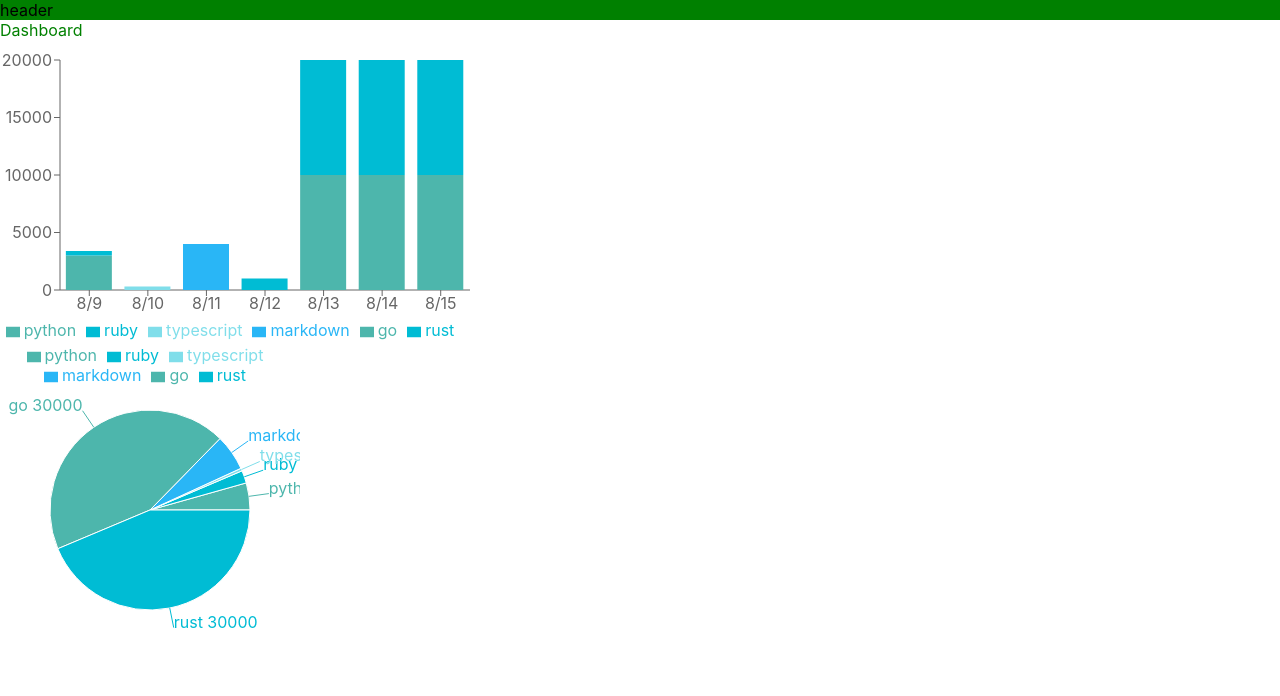
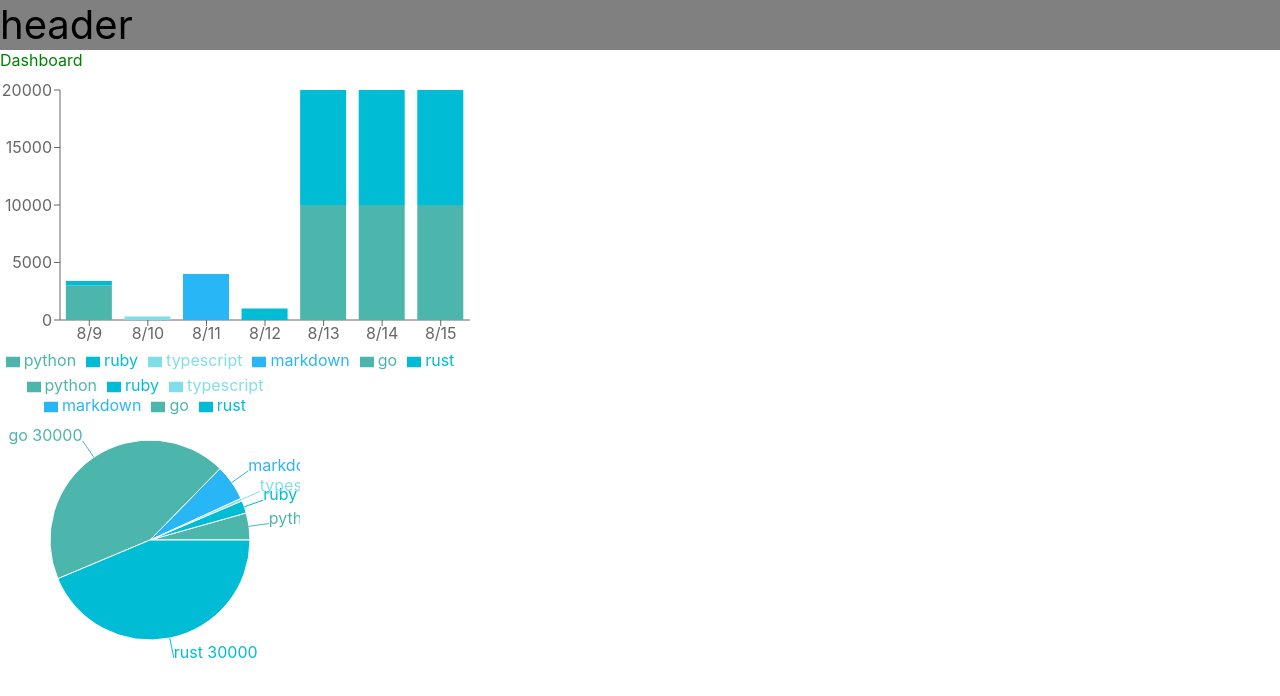
Before and after one commit to supporterz-vol5-1/BreakTimer-frontend, a React (Create React App) app in the folder frontend/: page / in a window 1280 px wide. Shown: the top 696 px of the page. Built offline with nearby package versions, Linux system fonts and the light colour scheme.

Commit message:
ヘッダーを設定（雑に）

```diff
--- a/frontend/src/Header.css
+++ b/frontend/src/Header.css
@@ -1,3 +1,9 @@
 .header{
-    background: green;
+    width: 100%;
+    height: 50px;
+    background: gray;
 }
+
+.headertitle{
+    font-size:40px;
+}
--- a/frontend/src/Header.tsx
+++ b/frontend/src/Header.tsx
@@ -4,7 +4,9 @@ import './Header.css'
 class Header extends Component{
     render(){
         return(
-            <div className='header'>header</div>
+            <div className='header'>
+                <div className='headertitle'>header</div>
+            </div>
         )
     }
 }
```
